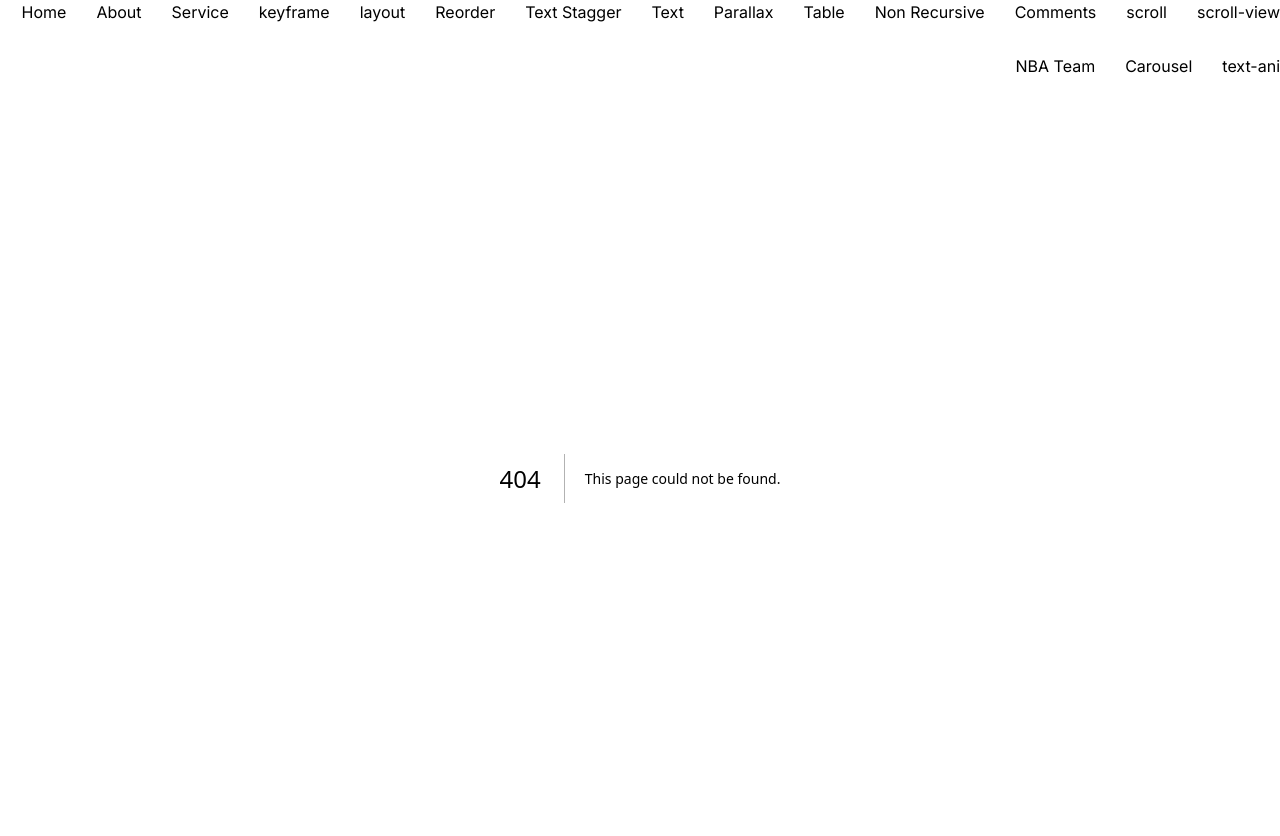
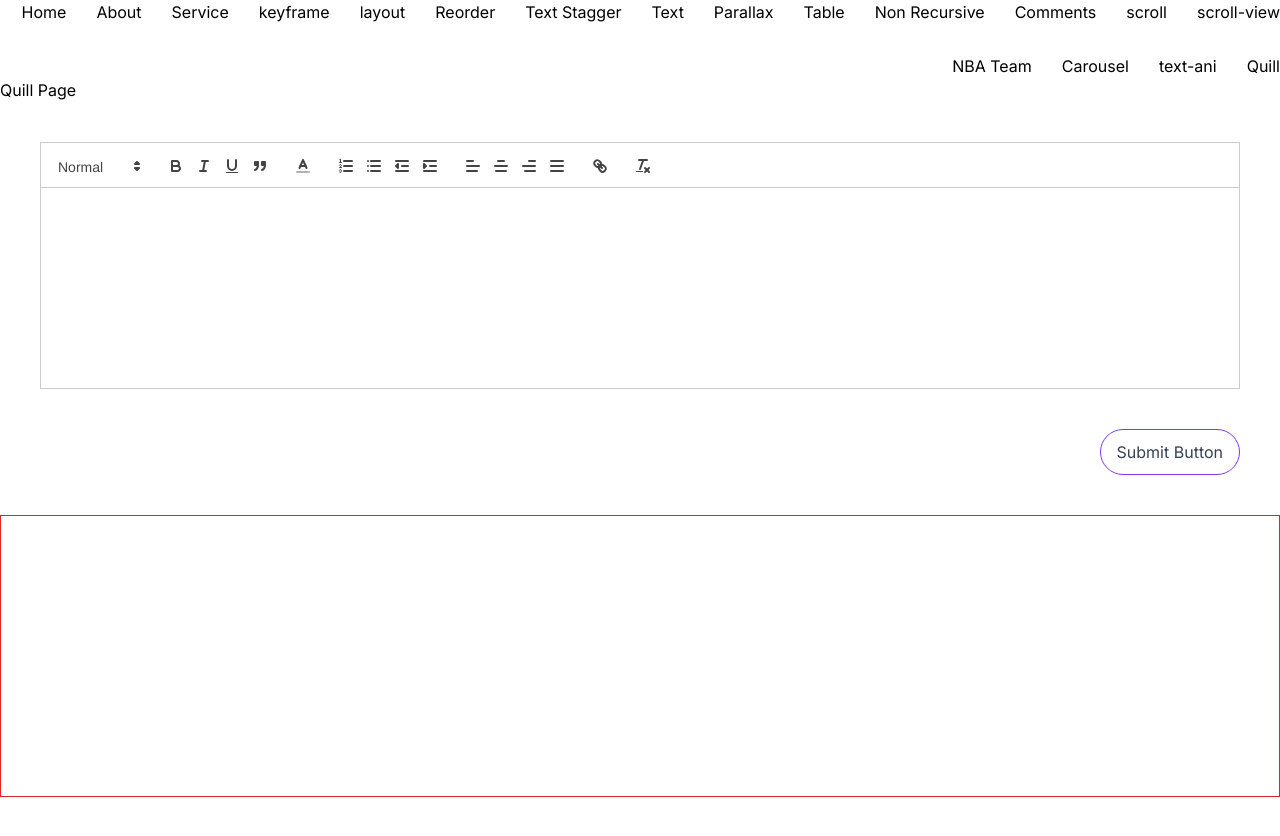
Before and after one commit to zphtet/test-test, a Next.js app: page /quill in a window 1280 px wide. Before the commit this address had no page. Shown: the top 836 px of the page. After the commit the page ends 800 px from the top, so only its background shows below. Built offline with nearby package versions, Linux system fonts and the light colour scheme.

Commit message:
quill editor

```diff
--- a/app/globals.css
+++ b/app/globals.css
@@ -1,6 +1,7 @@
 @tailwind base;
 @tailwind components;
 @tailwind utilities;
+
 
 @layer base {
   :root {
@@ -179,3 +180,15 @@
     transform: translate(calc(-50% - 0.5rem));
   }
 }
+
+.ql-editor {
+  min-height: 200px;
+}
+
+/* .ql-align-right {
+  text-align: right;
+} */
+
+.prose {
+  max-width: 100% !important;
+}
--- a/app/layout.tsx
+++ b/app/layout.tsx
@@ -9,6 +9,7 @@ import Cursor from "./components/cursor";
 import { ReactQueryDevtools } from "@tanstack/react-query-devtools";
 import TanstackProvider from "@/queryProvider/provider";
 import { TableContextProvider } from "./table/context";
+import "react-quill/dist/quill.snow.css";
 export const metadata: Metadata = {
   title: "Create Next App",
   description: "Generated by create next app",
@@ -52,6 +53,7 @@ export default function RootLayout({
               <Link href={"/nba-team"}>NBA Team</Link>
               <Link href={"/carousel"}>Carousel</Link>
               <Link href={"/text-ani"}>text-ani</Link>
+              <Link href={"/quill"}>Quill</Link>
             </div>
             {/* <PageTransitionWrapper>{children}</PageTransitionWrapper> */}
             {children}
--- /dev/null
+++ b/app/quill/page.tsx
@@ -0,0 +1,83 @@
+"use client";
+import { ReactNode, useState } from "react";
+import QuillEditor from "react-quill";
+import "react-quill/dist/quill.snow.css";
+import parse from "html-react-parser";
+const QuillPage = () => {
+  const [value, setValue] = useState("");
+  const parser = new DOMParser();
+  const changeHandler = (string: string) => {
+    setValue(string);
+  };
+
+  const formats = [
+    "header",
+    "bold",
+    "italic",
+    "underline",
+    "strike",
+    "blockquote",
+    "list",
+    "bullet",
+    "indent",
+    "link",
+    "image",
+    "color",
+    "clean",
+    "align",
+  ];
+
+  const modules = {
+    toolbar: {
+      container: [
+        [{ header: [1, 2, 3, 4, 5, 6, false] }],
+        ["bold", "italic", "underline", "blockquote"],
+        [{ color: [] }],
+        [
+          { list: "ordered" },
+          { list: "bullet" },
+          { indent: "-1" },
+          { indent: "+1" },
+        ],
+        [
+          { align: "" },
+          { align: "center" },
+          { align: "right" },
+          { align: "justify" },
+        ],
+        // ["link", "image"],
+        ["link"],
+        ["clean"],
+      ],
+    },
+    clipboard: {
+      matchVisual: true,
+    },
+  };
+  return (
+    <div>
+      Quill Page
+      <div className="py-10 px-10 prose">
+        <QuillEditor
+          formats={formats}
+          modules={modules}
+          value={value}
+          onChange={changeHandler}
+          theme="snow"
+        />
+        <button
+          className="px-4 py-2 border border-violet-600 rounded-full mt-10 ml-auto block"
+          onClick={() => console.log(value)}
+        >
+          Submit Button
+        </button>
+      </div>
+      <div className="py-10 px-10 prose  border border-red-600 w-full !max-w-screen mx-auto p">
+        <div className="ql-editor">{parse(value)}</div>
+        {/* {parser.parseFromString(value, "text/html") as unknown as ReactNode} */}
+      </div>
+    </div>
+  );
+};
+
+export default QuillPage;
--- a/package.json
+++ b/package.json
@@ -21,6 +21,7 @@
     "clsx": "^2.1.0",
     "date-fns": "^3.6.0",
     "framer-motion": "^11.0.8",
+    "html-react-parser": "^5.1.10",
     "lucide-react": "^0.344.0",
     "next": "14.1.1",
     "react": "^18",
@@ -28,11 +29,13 @@
     "react-hook-form": "^7.51.3",
     "react-infinite-scroller": "^1.2.6",
     "react-intersection-observer": "^9.8.2",
+    "react-quill": "^2.0.0",
     "tailwind-merge": "^2.2.2",
     "tailwindcss-animate": "^1.0.7",
     "zustand": "^4.5.2"
   },
   "devDependencies": {
+    "@tailwindcss/typography": "^0.5.12",
     "@types/node": "^20",
     "@types/react": "^18",
     "@types/react-dom": "^18",
--- a/tailwind.config.js
+++ b/tailwind.config.js
@@ -84,5 +84,5 @@ module.exports = {
       },
     },
   },
-  plugins: [],
+  plugins: [require('@tailwindcss/typography')],
 };
--- a/tailwind.config.ts
+++ /dev/null
@@ -1,80 +0,0 @@
-import type { Config } from "tailwindcss"
-
-const config = {
-  darkMode: ["class"],
-  content: [
-    './pages/**/*.{ts,tsx}',
-    './components/**/*.{ts,tsx}',
-    './app/**/*.{ts,tsx}',
-    './src/**/*.{ts,tsx}',
-	],
-  prefix: "",
-  theme: {
-    container: {
-      center: true,
-      padding: "2rem",
-      screens: {
-        "2xl": "1400px",
-      },
-    },
-    extend: {
-      colors: {
-        border: "hsl(var(--border))",
-        input: "hsl(var(--input))",
-        ring: "hsl(var(--ring))",
-        background: "hsl(var(--background))",
-        foreground: "hsl(var(--foreground))",
-        primary: {
-          DEFAULT: "hsl(var(--primary))",
-          foreground: "hsl(var(--primary-foreground))",
-        },
-        secondary: {
-          DEFAULT: "hsl(var(--secondary))",
-          foreground: "hsl(var(--secondary-foreground))",
-        },
-        destructive: {
-          DEFAULT: "hsl(var(--destructive))",
-          foreground: "hsl(var(--destructive-foreground))",
-        },
-        muted: {
-          DEFAULT: "hsl(var(--muted))",
-          foreground: "hsl(var(--muted-foreground))",
-        },
-        accent: {
-          DEFAULT: "hsl(var(--accent))",
-          foreground: "hsl(var(--accent-foreground))",
-        },
-        popover: {
-          DEFAULT: "hsl(var(--popover))",
-          foreground: "hsl(var(--popover-foreground))",
-        },
-        card: {
-          DEFAULT: "hsl(var(--card))",
-          foreground: "hsl(var(--card-foreground))",
-        },
-      },
-      borderRadius: {
-        lg: "var(--radius)",
-        md: "calc(var(--radius) - 2px)",
-        sm: "calc(var(--radius) - 4px)",
-      },
-      keyframes: {
-        "accordion-down": {
-          from: { height: "0" },
-          to: { height: "var(--radix-accordion-content-height)" },
-        },
-        "accordion-up": {
-          from: { height: "var(--radix-accordion-content-height)" },
-          to: { height: "0" },
-        },
-      },
-      animation: {
-        "accordion-down": "accordion-down 0.2s ease-out",
-        "accordion-up": "accordion-up 0.2s ease-out",
-      },
-    },
-  },
-  plugins: [require("tailwindcss-animate")],
-} satisfies Config
-
-export default config
```
Also changed, not shown: 1 other file (tests, documents, lock files or other folders).
